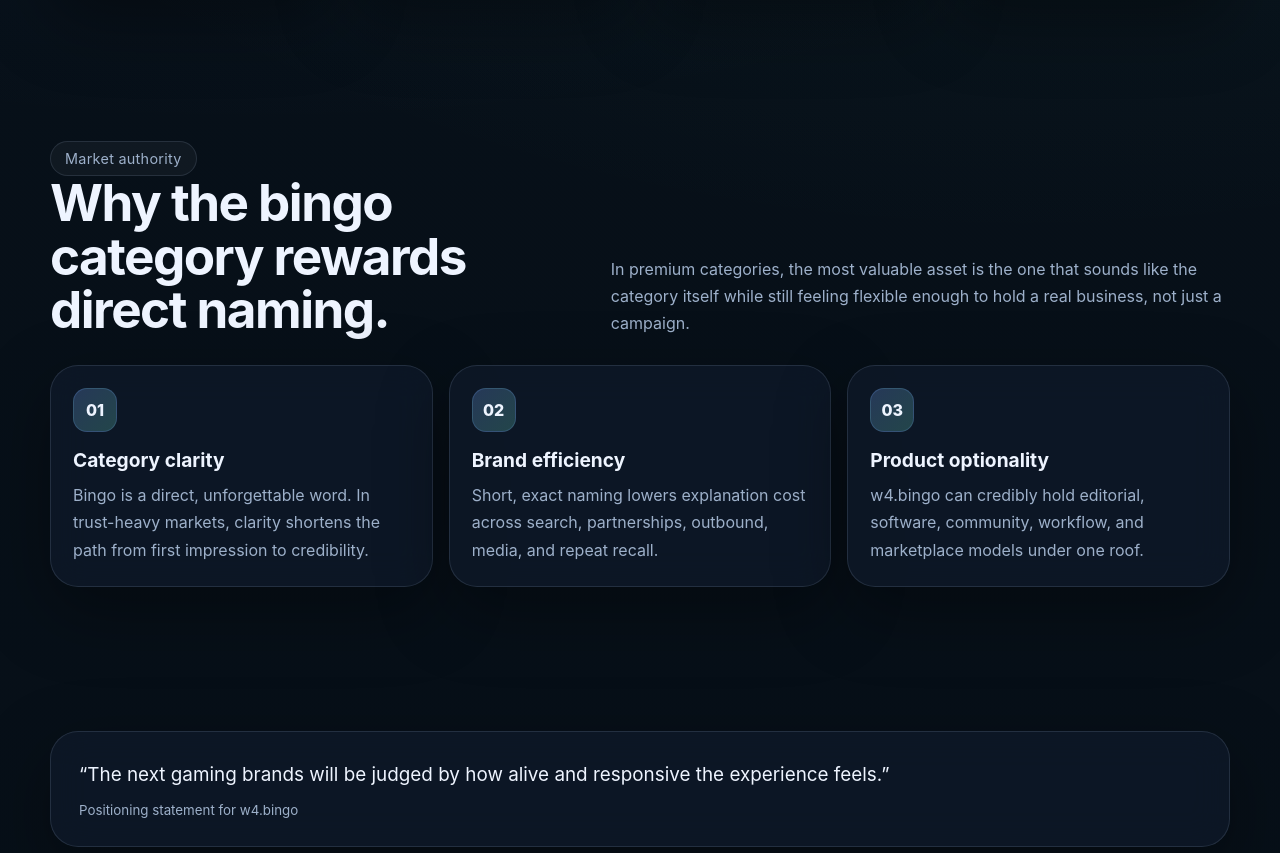
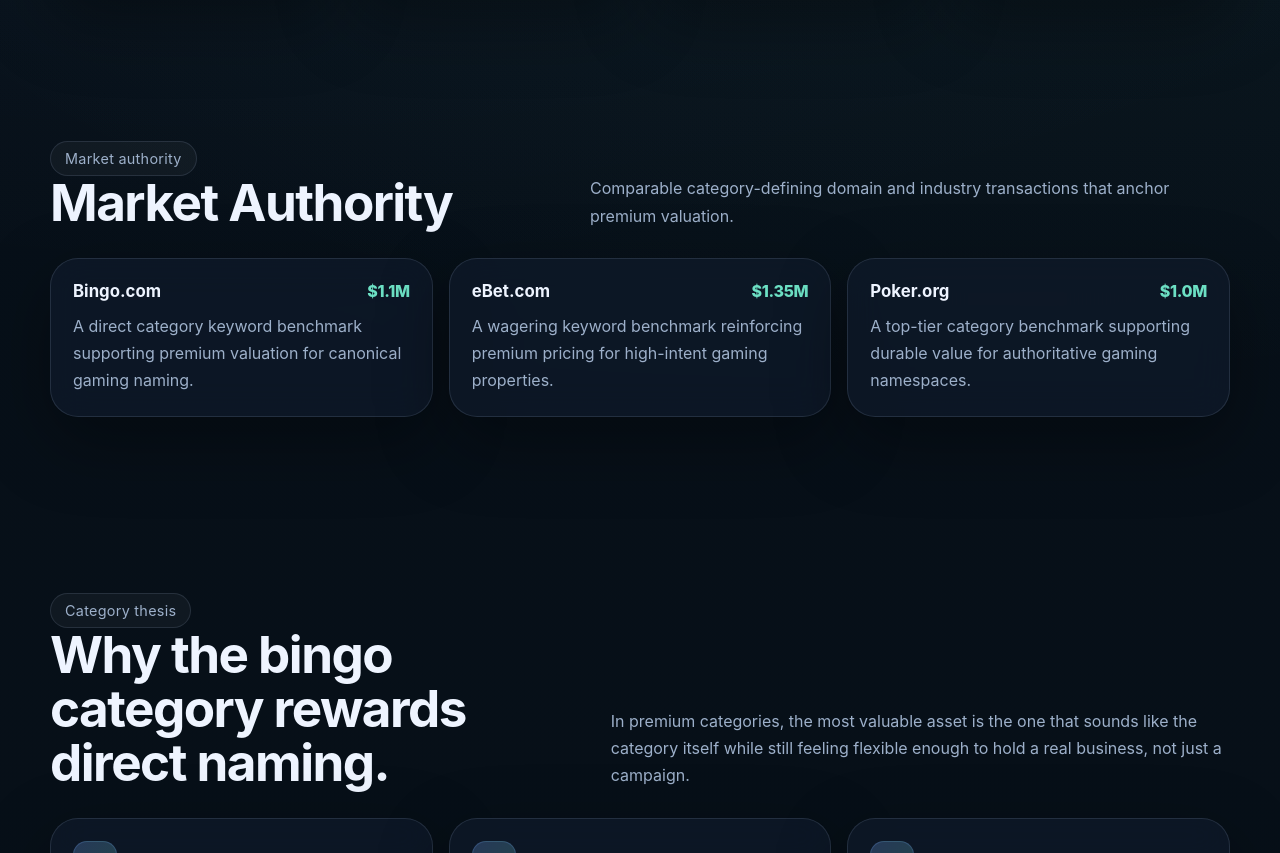
Before and after one commit to kamiuetian/w4-bingo, a plain HTML site: page index.html in a window 1280 px wide. Shown: the part 2353-3206 px from the top of the page. Drawn offline with Linux system fonts and the light colour scheme.

Commit message:
chore: update site content

```diff
--- a/index.html
+++ b/index.html
@@ -209,11 +209,47 @@
 </article>
 </div>
 </section>
+
+    <section class="section" id="market-authority">
+      <div class="container">
+        <div class="section-header">
+          <div>
+            <span class="eyebrow">Market authority</span>
+            <h2>Market Authority</h2>
+          </div>
+          <p>Comparable category-defining domain and industry transactions that anchor premium valuation.</p>
+        </div>
+
+        <div class="market-grid deal-grid">
+          <article class="deal-card">
+            <div class="deal-head">
+              <h3>Bingo.com</h3>
+              <div class="deal-amount">$1.1M</div>
+            </div>
+            <p>A direct category keyword benchmark supporting premium valuation for canonical gaming naming.</p>
+          </article>
+          <article class="deal-card">
+            <div class="deal-head">
+              <h3>eBet.com</h3>
+              <div class="deal-amount">$1.35M</div>
+            </div>
+            <p>A wagering keyword benchmark reinforcing premium pricing for high-intent gaming properties.</p>
+          </article>
+          <article class="deal-card">
+            <div class="deal-head">
+              <h3>Poker.org</h3>
+              <div class="deal-amount">$1.0M</div>
+            </div>
+            <p>A top-tier category benchmark supporting durable value for authoritative gaming namespaces.</p>
+          </article>
+        </div>
+      </div>
+    </section>
 <section class="section">
 <div class="container">
 <div class="section-header">
 <div>
-<span class="eyebrow">Market authority</span>
+<span class="eyebrow">Category thesis</span>
 <h2>Why the bingo category rewards direct naming.</h2>
 </div>
 <p>
--- a/styles.css
+++ b/styles.css
@@ -737,3 +737,28 @@
 .footer-meta { gap: 18px; }
 .form-shell form { display: grid; gap: 18px; }
 .hidden-field { position: absolute; left: -9999px; opacity: 0; pointer-events: none; }
+
+
+/* Market Authority — comparable benchmarks */
+.deal-grid .deal-head {
+  display: flex;
+  align-items: baseline;
+  justify-content: space-between;
+  gap: 12px;
+}
+.deal-grid .deal-head h3 {
+  margin: 0;
+  font-size: 1.05rem;
+}
+.deal-grid .deal-amount {
+  font-weight: 800;
+  letter-spacing: -0.02em;
+  color: var(--brand);
+  white-space: nowrap;
+}
+.deal-grid .deal-card p {
+  margin-top: 12px;
+}
+@media (max-width: 1080px) {
+  .deal-grid .deal-amount { white-space: normal; }
+}
```
